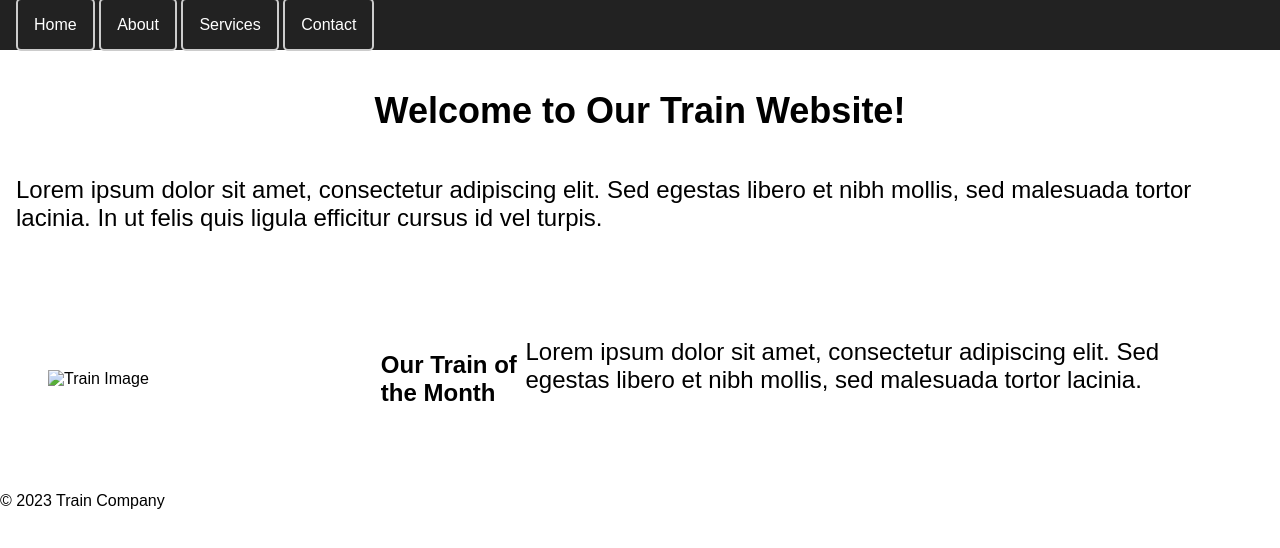
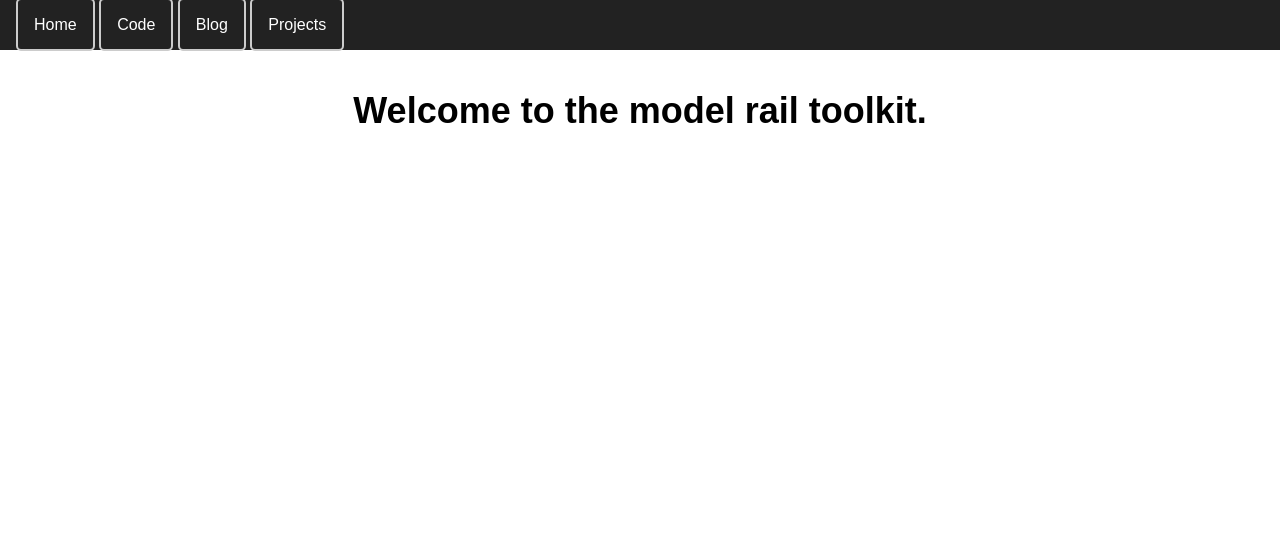
Before and after one commit to ToBlocky2/model-rail-toolkit, a plain HTML site: page index.html in a window 1280 px wide. Drawn offline with Linux system fonts and the light colour scheme.

Commit message:
Update index.html

```diff
--- a/index.html
+++ b/index.html
@@ -3,7 +3,7 @@
 <head>
     <meta charset="UTF-8">
     <meta name="viewport" content="width=device-width, initial-scale=1.0">
-    <title>Train Index Page</title>
+    <title>Model Rail Toolkit</title>
     <link rel="stylesheet" href="css/index.css">
 </head>
 <body>
@@ -11,25 +11,16 @@
         <nav>
             <ul>
                 <li><a href="#">Home</a></li>
-                <li><a href="#">About</a></li>
-                <li><a href="#">Services</a></li>
-                <li><a href="#">Contact</a></li>
+                <li><a href="https://github.com/ToBlocky2/model-rail-toolkit">Code</a></li>
+                <li><a href="#">Blog</a></li>
+                <li><a href="#">Projects</a></li>
             </ul>
         </nav>
     </header>
     <main>
-        <h1>Welcome to Our Train Website!</h1>
-        <p>Lorem ipsum dolor sit amet, consectetur adipiscing elit. Sed egestas libero et nibh mollis, sed
-malesuada tortor lacinia. In ut felis quis ligula efficitur cursus id vel turpis.</p>
-        <div class="train-container">
-            <img src="train.png" alt="Train Image" class="train-image">
-            <h2>Our Train of the Month</h2>
-            <p>Lorem ipsum dolor sit amet, consectetur adipiscing elit. Sed egestas libero et nibh mollis,
-sed malesuada tortor lacinia.</p>
-        </div>
+        <h1>Welcome to the model rail toolkit.</h1>
     </main>
     <footer>
-        &copy; 2023 Train Company
     </footer>
 </body>
 </html>
```
